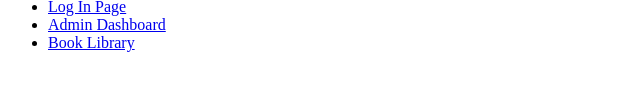
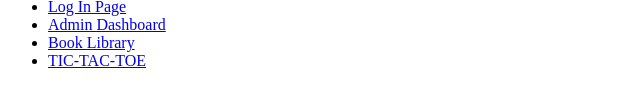
Before and after one commit to andrescn20/andrescn20.github.io, a plain HTML site: page index.html in a window 1280 px wide. Shown: the part 206-310 px from the top of the page, without its empty margins (0-640 px from the left). Drawn offline with Linux system fonts and the light colour scheme.

Commit message:
Update index.html
Add Link to TIC-TAC-TOE

```diff
--- a/index.html
+++ b/index.html
@@ -20,6 +20,7 @@
             <li><a href = 'https://andrescn20.github.io/Sign-up-form/'> Log In Page </a></li>
             <li><a href = 'https://andrescn20.github.io/adminDashboard/'> Admin Dashboard</a></li>
             <li><a href = 'https://andrescn20.github.io/BookLibrary/'> Book Library</a></li>
+            <li><a href = 'https://andrescn20.github.io/TIC_TAC_TOE/'> TIC-TAC-TOE</a></li>
 
 
         </ul>
```
